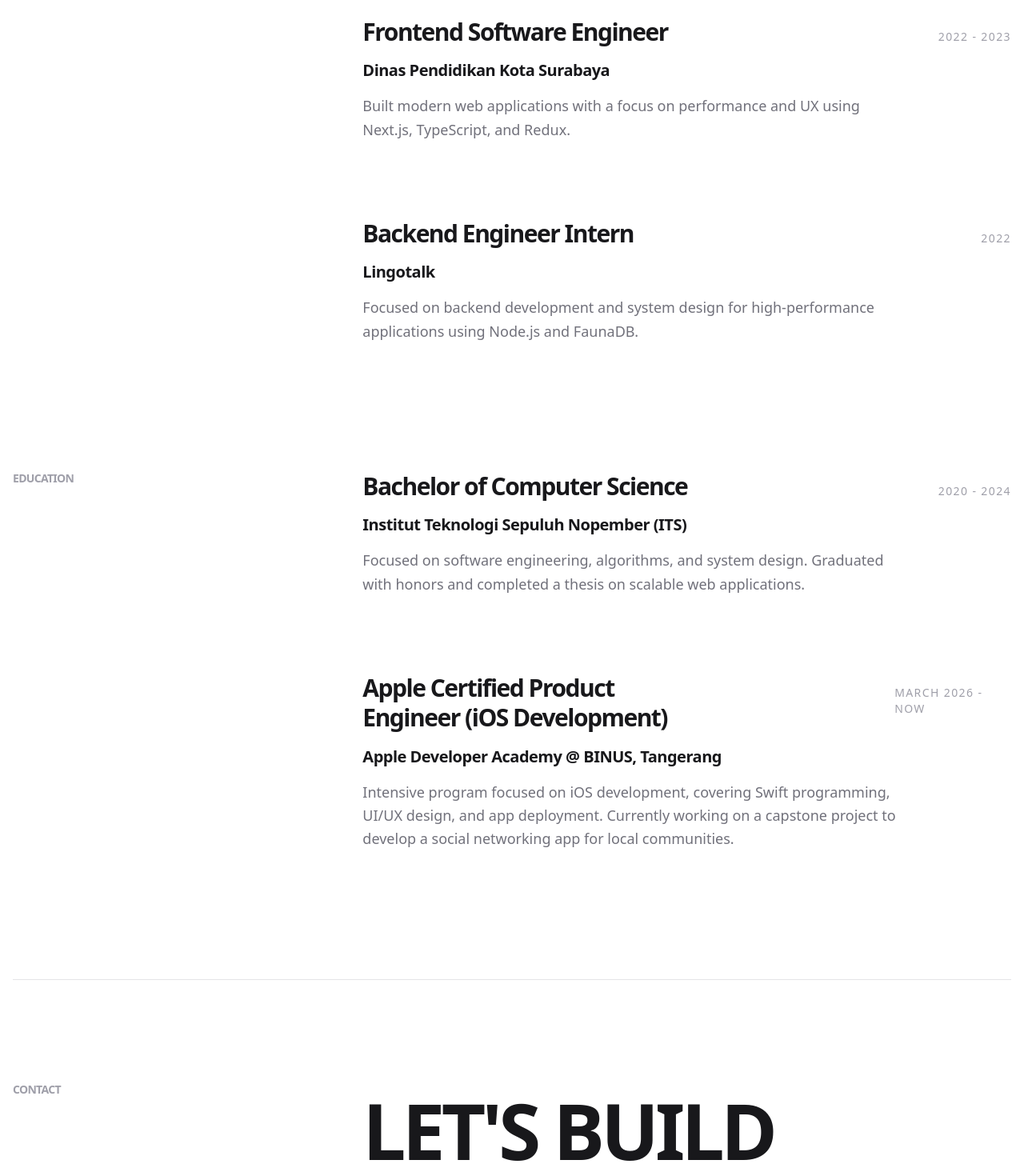
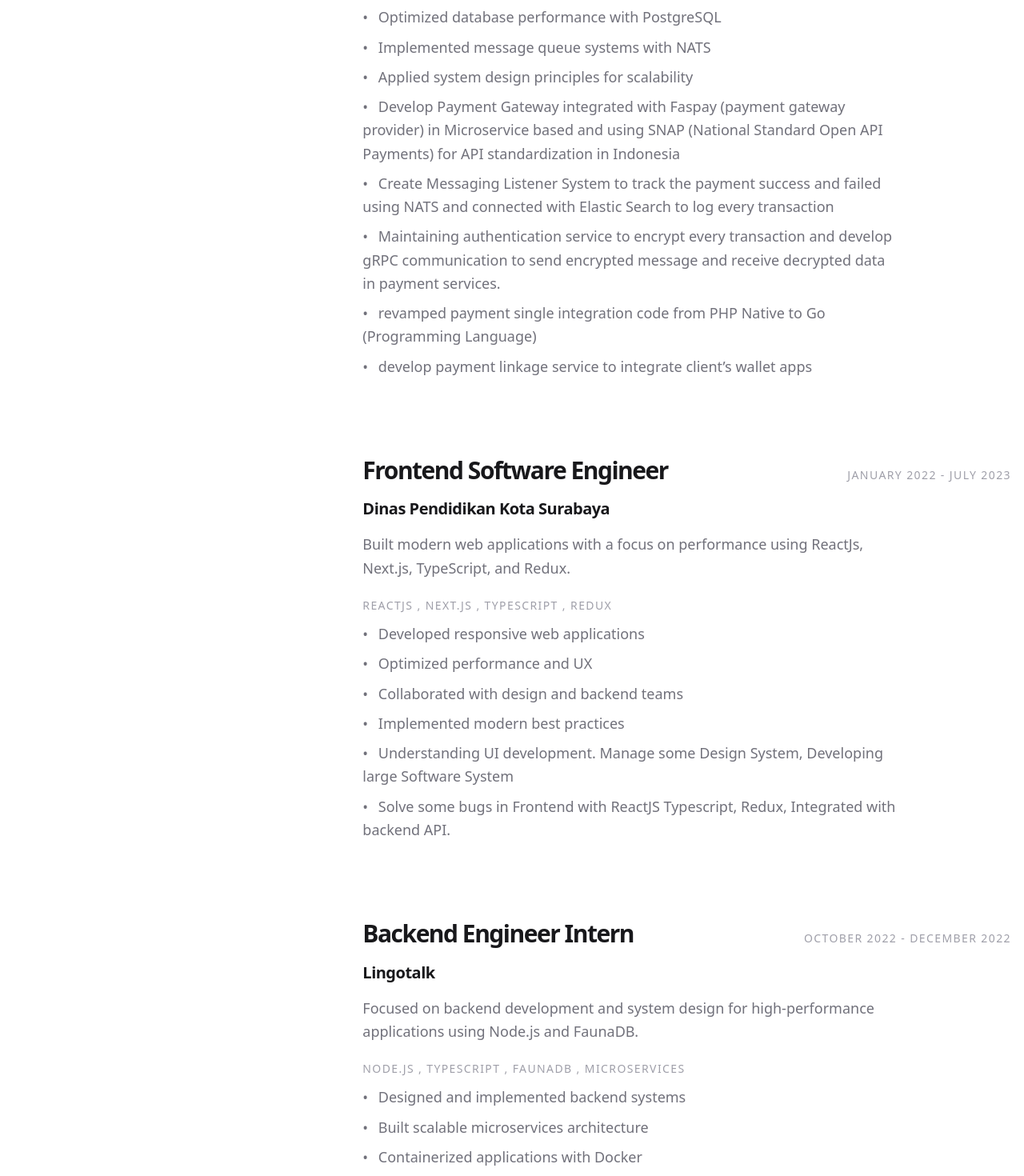
Before and after one commit to storyofhis/maula.zee, a Next.js app: page /about in a window 1280 px wide. Shown: the part 1700-3170 px from the top of the page at 80% size. Built offline with nearby package versions, Linux system fonts and the light colour scheme.

Commit message:
feat(experiences): add techonologies and highlight about my experiences

```diff
--- a/app/about/page.tsx
+++ b/app/about/page.tsx
@@ -24,20 +24,50 @@ export default function AboutPage() {
     {
       title: "Software Engineer",
       company: "Bayarind Artha Internusa (Bayarind)",
-      period: "2024 - 2026",
-      desc: "Specialized in backend development including payment gateway integration and microservices. Developed SNAP-standard payment services using Go, NATS, and PostgreSQL."
+      period: "October 2024 - February 2026",
+      desc: "Specialized in backend development including payment gateway integration and microservices. Developed SNAP-standard payment services using Go, NATS, and PostgreSQL.",
+      technologies: ["Go (Programming Language)", "NATS", "PostgreSQL", "Microservices", "Redis", "Messaging", "Scheduler", "gRPC", "ElasticSearch", "Payment Gateway"],
+      highlights: [
+        "Optimized database performance with PostgreSQL",
+        "Implemented message queue systems with NATS",
+        "Applied system design principles for scalability",
+        "Develop Payment Gateway integrated with Faspay (payment gateway provider) in Microservice based and using SNAP (National Standard Open API Payments) for API standardization in Indonesia",
+        "Create Messaging Listener System to track the payment success and failed using NATS and connected with Elastic Search to log every transaction",
+        "Maintaining authentication service to encrypt every transaction and develop gRPC communication to send encrypted message and receive decrypted data in payment services.",
+        "revamped payment single integration code from PHP Native to Go (Programming Language)",
+        "develop payment linkage service to integrate client’s wallet apps"
+      ]
     },
     {
       title: "Frontend Software Engineer",
       company: "Dinas Pendidikan Kota Surabaya",
-      period: "2022 - 2023",
-      desc: "Built modern web applications with a focus on performance and UX using Next.js, TypeScript, and Redux."
+      period: "January 2022 - July 2023",
+      desc: "Built modern web applications with a focus on performance using ReactJs, Next.js, TypeScript, and Redux.",
+      technologies: ["ReactJs", "Next.js", "TypeScript", "Redux"],
+      highlights: [
+        "Developed responsive web applications",
+        "Optimized performance and UX",
+        "Collaborated with design and backend teams",
+        "Implemented modern best practices",
+        "Understanding UI development. Manage some Design System, Developing large Software System",
+        "Solve some bugs in Frontend with ReactJS Typescript, Redux, Integrated with backend API."
+      ]
     },
     {
       title: "Backend Engineer Intern",
       company: "Lingotalk",
-      period: "2022",
-      desc: "Focused on backend development and system design for high-performance applications using Node.js and FaunaDB."
+      period: "October 2022 - December 2022",
+      desc: "Focused on backend development and system design for high-performance applications using Node.js and FaunaDB.",
+      technologies: ["Node.js", "TypeScript", "FaunaDB", "Microservices"],
+      highlights: [
+        "Designed and implemented backend systems",
+        "Built scalable microservices architecture",
+        "Containerized applications with Docker",
+        "Collaborated with cross-functional teams",
+        "Diagnosed and resolved bugs, enhancing system functionality and ensuring optimal performance to optimize code efficiency",
+        "Create some service API to make Gamification apps, deployment etc. Using NodeJS with Typescript and Fauna DB (NoSQL) in Database System."
+
+      ]
     }
   ];
 
--- a/components/about/about-experience.tsx
+++ b/components/about/about-experience.tsx
@@ -7,6 +7,8 @@ interface Experience {
   company: string;
   period: string;
   desc: string;
+  technologies?: string[];
+  highlights?: string[];
 }
 
 interface Education {
@@ -53,6 +55,18 @@ export default function AboutExperience({ experiences, educations }: Props) {
               <p className="text-lg text-zinc-500 dark:text-zinc-400 max-w-2xl leading-relaxed">
                 {exp.desc}
               </p>
+              <p className="text-lg text-zinc-500 dark:text-zinc-400 max-w-2xl leading-relaxed mt-4">
+                {exp.technologies?.map((tech, i) => (
+                  <span key={i} className="text-zinc-400 font-mono text-sm uppercase tracking-widest">
+                    {tech} {i < exp.technologies!.length - 1 ? ", " : ""}
+                  </span>
+                ))}
+              </p>
+              {exp.highlights?.map((highlight, i) => (
+                <div key={i} className="text-lg text-zinc-500 dark:text-zinc-400 max-w-2xl leading-relaxed mt-2">
+                  <span className="mr-2">•</span> {highlight}
+                </div>
+              ))}
             </motion.div>
           ))}
         </div>
```
